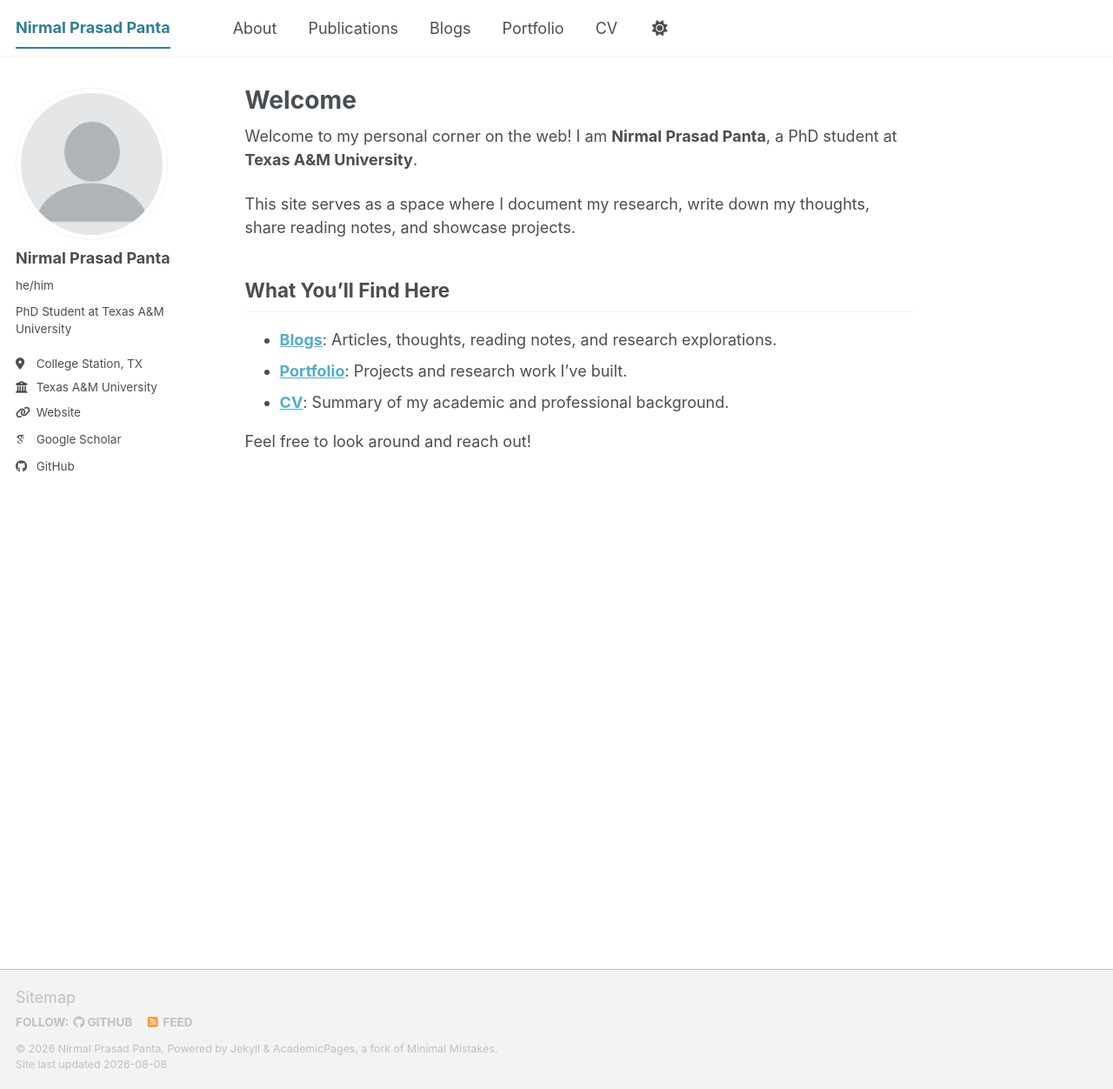
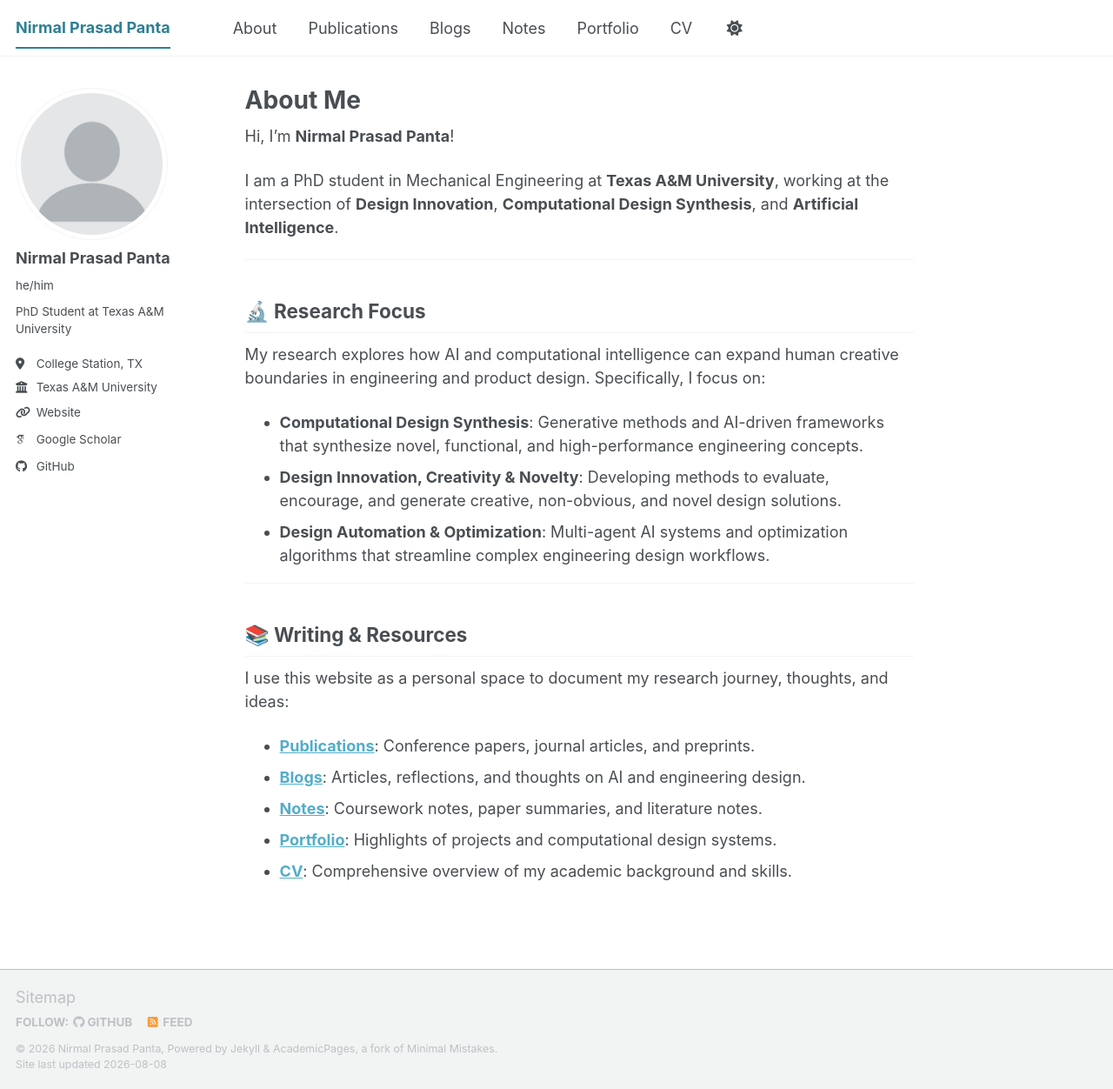
Before and after one commit to Niel-77/niel-77.github.io, a Jekyll site: the page built from _pages/about.md, in a window 1280 px wide and 1252 px high. Shown: the whole window at 87% size. Built offline with Jekyll 4.4.1, drawn with Linux system fonts in a browser that asks for light colours; some web fonts are replaced; a script bundle is joined from its source files by our own code; library files that are not in the unit come from our copies.

Commit message:
add notes

```diff
--- a/_config.yml
+++ b/_config.yml
@@ -232,6 +232,9 @@ collections:
   talks:
     output: true
     permalink: /:collection/:path/
+  notes:
+    output: true
+    permalink: /:collection/:path/
 
 
 # These settings control how pages and collections are included in the site
--- a/_data/navigation.yml
+++ b/_data/navigation.yml
@@ -15,6 +15,9 @@ main:
   - title: "Blogs"
     url: /blogs/
 
+  - title: "Notes"
+    url: /notes/
+
   - title: "Portfolio"
     url: /portfolio/
 
--- a/_pages/about.md
+++ b/_pages/about.md
@@ -1,20 +1,33 @@
 ---
 permalink: /
-title: "Welcome"
+title: "About Me"
 author_profile: true
 redirect_from:
   - /about/
   - /about.html
 ---
 
-Welcome to my personal corner on the web! I am **Nirmal Prasad Panta**, a PhD student at **Texas A&M University**.
+Hi, I'm **Nirmal Prasad Panta**!
 
-This site serves as a space where I document my research, write down my thoughts, share reading notes, and showcase projects.
+I am a PhD student in Mechanical Engineering at **Texas A&M University**, working at the intersection of **Design Innovation**, **Computational Design Synthesis**, and **Artificial Intelligence**.
 
-## What You'll Find Here
+---
 
-- **[Blogs](/blogs/)**: Articles, thoughts, reading notes, and research explorations.
-- **[Portfolio](/portfolio/)**: Projects and research work I've built.
-- **[CV](/cv/)**: Summary of my academic and professional background.
+## 🔬 Research Focus
 
-Feel free to look around and reach out!
+My research explores how AI and computational intelligence can expand human creative boundaries in engineering and product design. Specifically, I focus on:
+
+- **Computational Design Synthesis**: Generative methods and AI-driven frameworks that synthesize novel, functional, and high-performance engineering concepts.
+- **Design Innovation, Creativity & Novelty**: Developing methods to evaluate, encourage, and generate creative, non-obvious, and novel design solutions.
+- **Design Automation & Optimization**: Multi-agent AI systems and optimization algorithms that streamline complex engineering design workflows.
+
+---
+
+## 📚 Writing & Resources
+
+I use this website as a personal space to document my research journey, thoughts, and ideas:
+- **[Publications](/publications/)**: Conference papers, journal articles, and preprints.
+- **[Blogs](/blogs/)**: Articles, reflections, and thoughts on AI and engineering design.
+- **[Notes](/notes/)**: Coursework notes, paper summaries, and literature notes.
+- **[Portfolio](/portfolio/)**: Highlights of projects and computational design systems.
+- **[CV](/cv/)**: Comprehensive overview of my academic background and skills.
```
Also changed, not shown: _pages/notes.html (added, +16 -0 lines).
